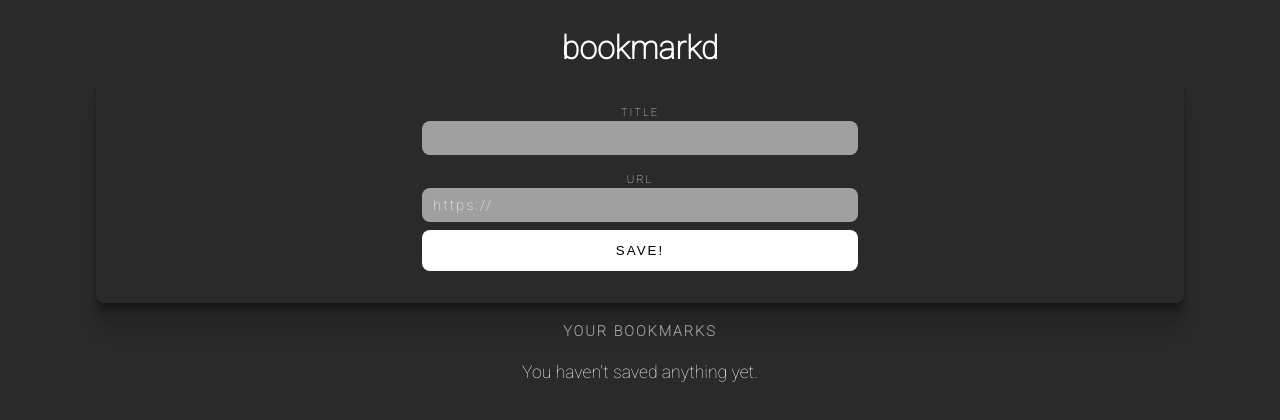
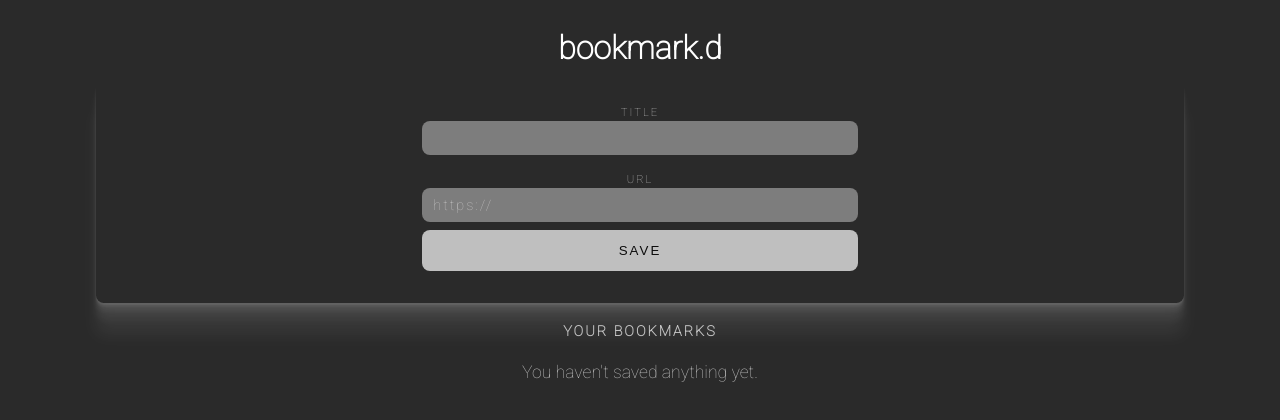
Before and after one commit to Ollie-C/bookmarkd, a React (Create React App) app: page / in a window 1280 px wide. Shown: the top 420 px of the page. Built offline with nearby package versions, Linux system fonts and the light colour scheme.

Commit message:
Carried away with styling...again

```diff
--- a/src/App.js
+++ b/src/App.js
@@ -102,7 +102,7 @@ function App() {
   return (
     <>
       <header>
-        <h1>bookmarkd</h1>
+        <h1>bookmark.d</h1>
       </header>
       <main>
         <Form
--- a/src/components/Form.jsx
+++ b/src/components/Form.jsx
@@ -26,7 +26,7 @@ const Form = ({ handleChange, handleSubmit, newBookmark, error }) => {
         />
         <div className="form__placeholder">https://</div>
       </div>
-      <button className="form__cta">SAVE!</button>
+      <button className="form__cta">SAVE</button>
       <div className="form__error-container">
         {error && (
           <p className="form__error">
--- a/src/styles/main.scss
+++ b/src/styles/main.scss
@@ -32,9 +32,19 @@ main {
   flex-direction: column;
   align-items: center;
   border-radius: 8px;
-  box-shadow: rgba(0, 0, 0, 0.09) 0px 2px 1px, rgba(0, 0, 0, 0.09) 0px 4px 2px,
-    rgba(0, 0, 0, 0.09) 0px 8px 4px, rgba(0, 0, 0, 0.09) 0px 16px 8px,
-    rgba(0, 0, 0, 0.09) 0px 32px 16px;
+  box-shadow: rgba(255, 255, 255, 0.09) 0px 2px 1px,
+    rgba(255, 255, 255, 0.09) 0px 4px 2px, rgba(255, 253, 253, 0.09) 0px 8px 4px,
+    rgba(255, 255, 255, 0.09) 0px 16px 8px,
+    rgba(255, 254, 254, 0.09) 0px 32px 16px;
+  opacity: 70%;
+  transition: all 1s ease;
+
+  &:hover {
+    opacity: 100%;
+    box-shadow: rgba(0, 0, 0, 0.09) 0px 2px 1px, rgba(0, 0, 0, 0.09) 0px 4px 2px,
+      rgba(0, 0, 0, 0.09) 0px 8px 4px, rgba(0, 0, 0, 0.09) 0px 16px 8px,
+      rgba(0, 0, 0, 0.09) 0px 32px 16px;
+  }
 
   &__section {
     display: flex;
@@ -126,13 +136,19 @@ main {
 //Bookmarks
 .bookmarks {
   padding: 1rem 0;
+  opacity: 70%;
+  min-height: 50vh;
+  transition: all 1s ease;
+  &:hover {
+    opacity: 100%;
+  }
 
   &__title {
     text-align: center;
     font-size: 0.9rem;
     letter-spacing: 2px;
     padding-top: 0.3rem;
-    color: #e4e2e2a4;
+    color: #fff;
   }
 
   &__option-container {
@@ -151,6 +167,7 @@ main {
 
     &:hover {
       cursor: pointer;
+      font-weight: 800;
     }
   }
 
@@ -173,6 +190,7 @@ main {
 //Individual bookmark
 .bookmark {
   width: 92%;
+  min-height: 90%;
   border: 1px solid #fff;
   border-radius: 8px;
   display: flex;
```
